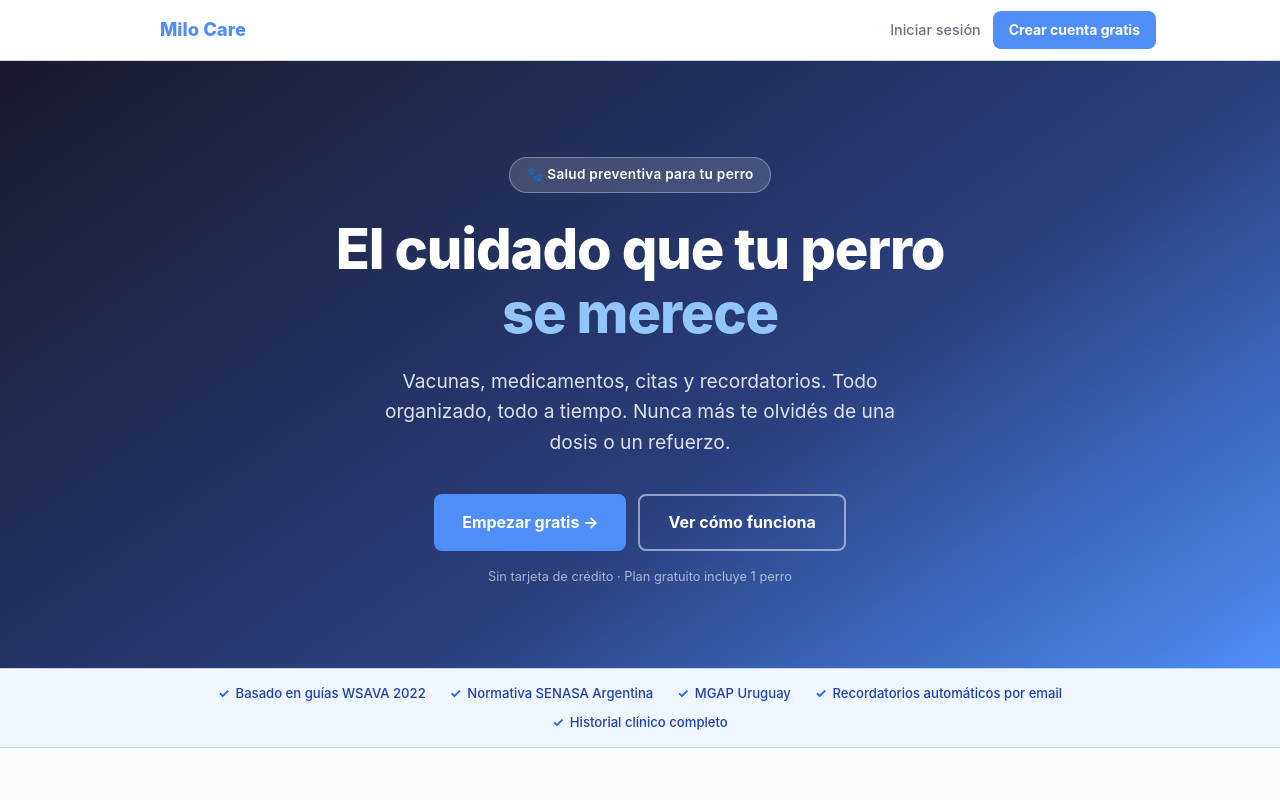
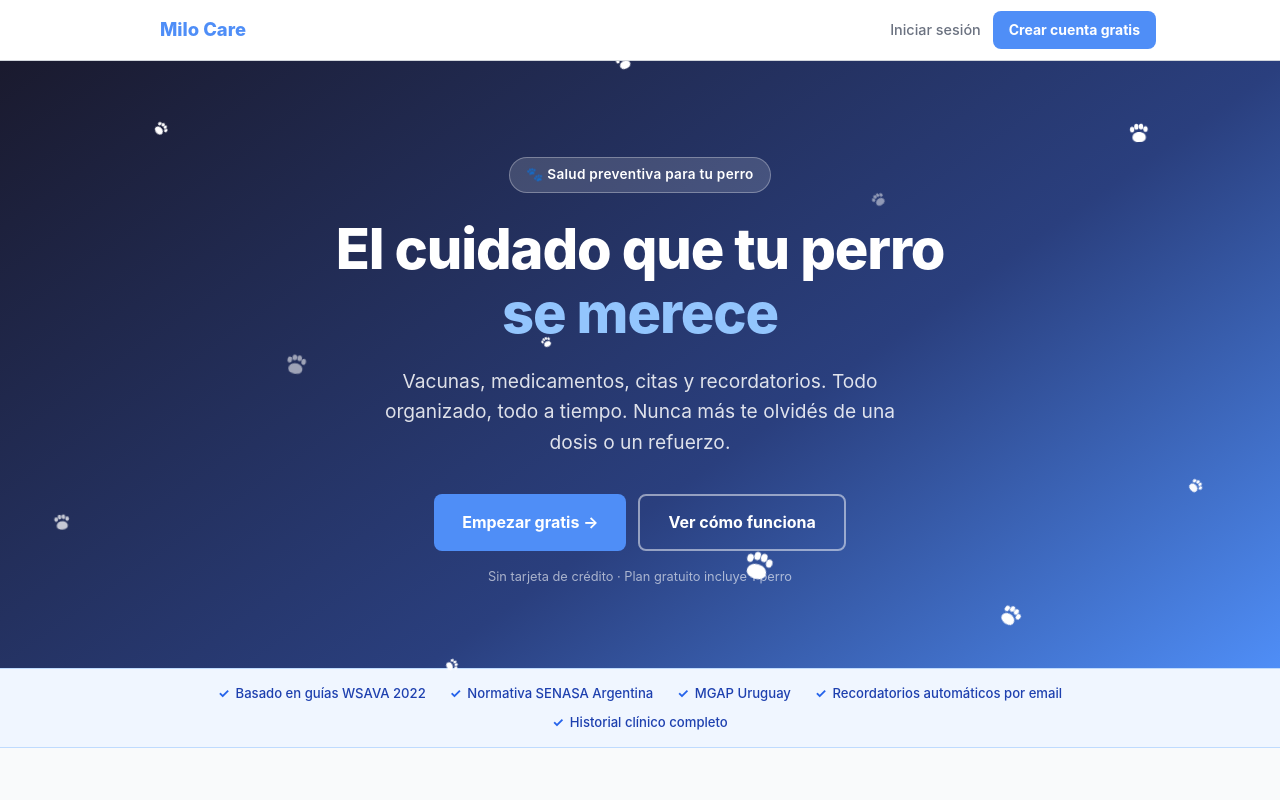
Before and after one commit to juliancardozo/milo-care, a React (Vite) app in the folder frontend/: page / in a window 1280 px wide. Shown: the top 800 px of the page. Built offline with nearby package versions, Linux system fonts and the light colour scheme.

Commit message:
feat: add floating paw animations in hero + cursor paw trail effect on landing

```diff
--- /dev/null
+++ b/frontend/src/components/PawCursorTrail.jsx
@@ -0,0 +1,86 @@
+import { useEffect } from 'react';
+
+const PAW_PATH = `
+  <svg xmlns="http://www.w3.org/2000/svg" viewBox="0 0 64 64" width="100%" height="100%">
+    <ellipse cx="12" cy="19" rx="6.5" ry="8.5" fill="currentColor"/>
+    <ellipse cx="25" cy="11" rx="6.5" ry="8.5" fill="currentColor"/>
+    <ellipse cx="39" cy="11" rx="6.5" ry="8.5" fill="currentColor"/>
+    <ellipse cx="52" cy="19" rx="6.5" ry="8.5" fill="currentColor"/>
+    <path d="M32 27C20 27 12 34 12 43C12 52 20 57 32 57C44 57 52 52 52 43C52 34 44 27 32 27Z" fill="currentColor"/>
+  </svg>`;
+
+/**
+ * Spawns paw print SVGs at cursor position as the user moves the mouse.
+ * Alternates left/right paw (rotated), fades out after ~700ms.
+ * Pure DOM — no React re-renders on mousemove.
+ */
+export default function PawCursorTrail() {
+  useEffect(() => {
+    let count = 0;
+    let lastX = 0;
+    let lastY = 0;
+
+    function spawnPaw(x, y, dx, dy) {
+      count++;
+      const size = 28 + Math.random() * 12; // 28–40px
+      const angle = Math.atan2(dy, dx) * (180 / Math.PI);
+      const side = count % 2 === 0 ? -22 : 22; // alternate left/right lean
+
+      // Offset paw slightly sideways relative to movement direction
+      const perp = angle + 90;
+      const perpRad = (perp * Math.PI) / 180;
+      const ox = Math.cos(perpRad) * side * 0.4;
+      const oy = Math.sin(perpRad) * side * 0.4;
+
+      const el = document.createElement('div');
+      el.innerHTML = PAW_PATH;
+      Object.assign(el.style, {
+        position: 'fixed',
+        left: `${x - size / 2 + ox}px`,
+        top: `${y - size / 2 + oy}px`,
+        width: `${size}px`,
+        height: `${size}px`,
+        color: '#4f8ef7',
+        opacity: '0.65',
+        pointerEvents: 'none',
+        zIndex: '9998',
+        transform: `rotate(${angle + side}deg)`,
+        transition: 'opacity 0.65s ease-out, transform 0.65s ease-out',
+      });
+
+      document.body.appendChild(el);
+
+      // Trigger fade + float up
+      requestAnimationFrame(() => {
+        requestAnimationFrame(() => {
+          el.style.opacity = '0';
+          el.style.transform = `rotate(${angle + side}deg) translateY(-18px) scale(0.85)`;
+        });
+      });
+
+      setTimeout(() => el.remove(), 700);
+    }
+
+    let ticking = false;
+
+    function onMove(e) {
+      if (ticking) return;
+      ticking = true;
+      requestAnimationFrame(() => {
+        ticking = false;
+        const dx = e.clientX - lastX;
+        const dy = e.clientY - lastY;
+        const dist = Math.sqrt(dx * dx + dy * dy);
+        if (dist < 55) return; // only spawn every ~55px
+        spawnPaw(e.clientX, e.clientY, dx, dy);
+        lastX = e.clientX;
+        lastY = e.clientY;
+      });
+    }
+
+    window.addEventListener('mousemove', onMove, { passive: true });
+    return () => window.removeEventListener('mousemove', onMove);
+  }, []);
+
+  return null;
+}
--- a/frontend/src/index.css
+++ b/frontend/src/index.css
@@ -1490,3 +1490,28 @@ button.btn-secondary:hover { background: var(--color-bg); }
   .landing-steps { grid-template-columns: 1fr; }
   .landing-nav-link { display: none; }
 }
+
+/* ── Floating hero paws ──────────────────────────────────── */
+.landing-hero-paws-bg {
+  position: absolute;
+  inset: 0;
+  overflow: hidden;
+  pointer-events: none;
+}
+
+.landing-hero-paw-float {
+  position: absolute;
+  display: block;
+  animation: pawDrift var(--dur, 7s) ease-in-out var(--delay, 0s) infinite;
+  transform-origin: center;
+}
+
+@keyframes pawDrift {
+  0%   { transform: translateY(0)     rotate(var(--rotate, 0deg)) scale(1);    opacity: 0; }
+  15%  { opacity: 1; }
+  85%  { opacity: 1; }
+  100% { transform: translateY(-90px) rotate(calc(var(--rotate, 0deg) + 20deg)) scale(0.8); opacity: 0; }
+}
+
+/* ── Cursor paw trail (keyframes for vanilla-DOM elements) ── */
+/* Note: trail elements use inline style transitions, not keyframes */
--- a/frontend/src/pages/LandingPage.jsx
+++ b/frontend/src/pages/LandingPage.jsx
@@ -1,4 +1,5 @@
 import { Link } from 'react-router-dom';
+import PawCursorTrail from '../components/PawCursorTrail';
 
 // ── Sub-components ────────────────────────────────────────────────────────────
 
@@ -25,10 +26,57 @@ function LandingNav() {
   );
 }
 
+const FLOATING_PAWS = [
+  { x: '4%',  y: '75%', size: 22, opacity: 0.12, delay: '0s',    dur: '7s',  rotate: -25 },
+  { x: '12%', y: '20%', size: 16, opacity: 0.09, delay: '2.1s',  dur: '9s',  rotate:  40 },
+  { x: '22%', y: '55%', size: 28, opacity: 0.14, delay: '0.8s',  dur: '6s',  rotate: -10 },
+  { x: '35%', y: '85%', size: 14, opacity: 0.08, delay: '3.5s',  dur: '8s',  rotate:  60 },
+  { x: '48%', y: '15%', size: 20, opacity: 0.11, delay: '1.4s',  dur: '7.5s',rotate: -40 },
+  { x: '58%', y: '70%', size: 32, opacity: 0.10, delay: '4.2s',  dur: '9.5s',rotate:  15 },
+  { x: '68%', y: '35%', size: 18, opacity: 0.13, delay: '0.3s',  dur: '6.5s',rotate: -55 },
+  { x: '78%', y: '80%', size: 24, opacity: 0.09, delay: '2.8s',  dur: '8s',  rotate:  30 },
+  { x: '88%', y: '25%', size: 26, opacity: 0.15, delay: '1.0s',  dur: '7s',  rotate: -20 },
+  { x: '93%', y: '60%', size: 15, opacity: 0.08, delay: '5.0s',  dur: '10s', rotate:  50 },
+  { x: '42%', y: '45%', size: 12, opacity: 0.07, delay: '3.0s',  dur: '8.5s',rotate: -35 },
+  { x: '74%', y: '10%', size: 20, opacity: 0.10, delay: '1.7s',  dur: '6s',  rotate:  20 },
+];
+
+const PAW_SVG_INLINE = (
+  <svg xmlns="http://www.w3.org/2000/svg" viewBox="0 0 64 64" width="100%" height="100%" fill="white">
+    <ellipse cx="12" cy="19" rx="6.5" ry="8.5"/>
+    <ellipse cx="25" cy="11" rx="6.5" ry="8.5"/>
+    <ellipse cx="39" cy="11" rx="6.5" ry="8.5"/>
+    <ellipse cx="52" cy="19" rx="6.5" ry="8.5"/>
+    <path d="M32 27C20 27 12 34 12 43C12 52 20 57 32 57C44 57 52 52 52 43C52 34 44 27 32 27Z"/>
+  </svg>
+);
+
 function Hero() {
   return (
     <section className="landing-hero">
-      <div className="landing-container">
+      {/* Floating paw background */}
+      <div aria-hidden="true" className="landing-hero-paws-bg">
+        {FLOATING_PAWS.map((p, i) => (
+          <span
+            key={i}
+            className="landing-hero-paw-float"
+            style={{
+              left: p.x,
+              top: p.y,
+              width: p.size,
+              height: p.size,
+              opacity: p.opacity,
+              '--delay': p.delay,
+              '--dur': p.dur,
+              '--rotate': `${p.rotate}deg`,
+            }}
+          >
+            {PAW_SVG_INLINE}
+          </span>
+        ))}
+      </div>
+
+      <div className="landing-container" style={{ position: 'relative', zIndex: 1 }}>
         <div className="landing-hero-badge">🐾 Salud preventiva para tu perro</div>
         <h1 className="landing-hero-title">
           El cuidado que tu perro<br className="landing-br"/>
@@ -47,7 +95,7 @@ function Hero() {
           </a>
         </div>
         <p className="landing-hero-footnote">Sin tarjeta de crédito · Plan gratuito incluye 1 perro</p>
-      </div>
+      </div>  {/* end landing-container */}
     </section>
   );
 }
@@ -315,6 +363,7 @@ function LandingFooter() {
 export default function LandingPage() {
   return (
     <div className="landing-root">
+      <PawCursorTrail />
       <LandingNav />
       <main>
         <Hero />
```
